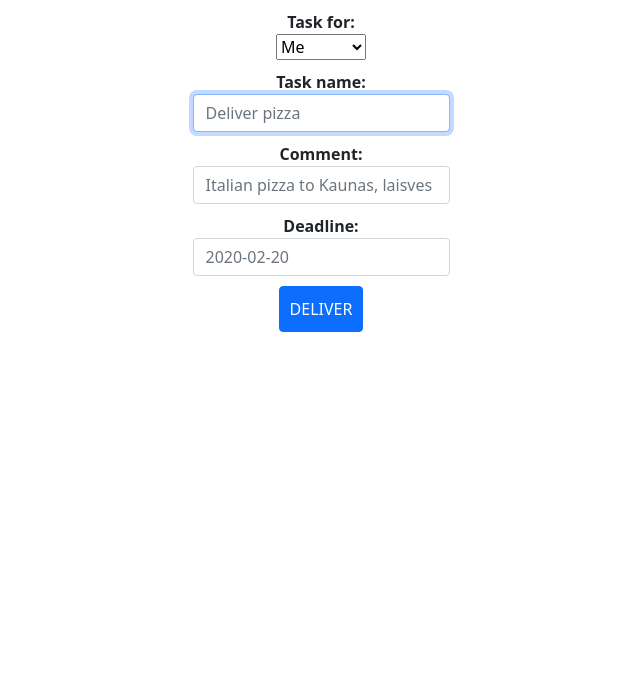
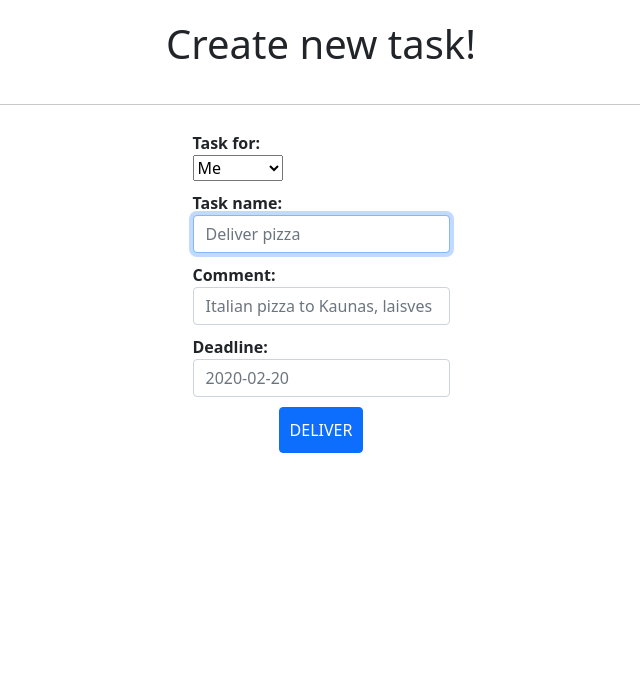
Before and after one commit to Eimantas93/TM, a Flask app: page /new_task in a window 1280 px wide. Shown: the part 56-749 px from the top of the page, without its empty margins (319-959 px from the left). Run offline with Flask 2, Linux system fonts and the light colour scheme.

Commit message:
Fixed page styling using <div>

```diff
--- a/static/styles.css
+++ b/static/styles.css
@@ -13,26 +13,23 @@ footer {
     text-align: center;
 }
 
-.form-control
-{
-    /* center form controls */
-    display: inline-block;
-    /* override Bootstrap's 100% width for form controls */
-    width: auto;
-}
-
-main
-{
-    /* center contents */
-    text-align: center;
-}
-
 label {
     font-weight: bold;
     padding-top: 10px;
 }
 
-.btn{
+.btn {
     padding: 10px;
     margin-top: 10px;
 }
+
+/* To center the button we to put it inside the div */
+.button {
+    text-align: center;
+}
+
+/* Push content to the center */
+.container-1 {
+    display: flex;
+    justify-content: center;
+}
--- a/templates/index.html
+++ b/templates/index.html
@@ -7,6 +7,7 @@ Task Manager
 {% block main %}
 <center>
     <h1 class="pageTitle">Welcome to Task Manager App!</h1>
+    <hr>
     <form action="/edit_task" method="GET">
         <table>
             <tr>Current task</tr>
--- a/templates/login.html
+++ b/templates/login.html
@@ -6,6 +6,8 @@
 
 {% block main %}
 <h1 class="pageTitle"> Log to your account. </h1>
+<hr>
+<div class="container-1">
 <form action="/login" method="post">
     <label>Username: </label>
     <div class="form-group">
@@ -15,6 +17,9 @@
     <div class="form-group">
       <input autocomplete="off" type="password" class="form-control" placeholder="Password" name="password" required>
     </div>
+    <div class="button">
     <button class="btn btn-primary" type="submit">Log In</button>
+    </div>
   </form>
+  </div>
 {% endblock %}
--- a/templates/new_task.html
+++ b/templates/new_task.html
@@ -5,7 +5,9 @@ Task Manager
 {% endblock %}
 
 {% block main %}
-<center>
+    <h1 class="pageTitle">Create new task!</h1>
+    <hr>
+    <div class="container-1">
     <form action="/new_task" method="post">
         <label>Task for: </label>
         <div class="form-group">
@@ -30,7 +32,9 @@ Task Manager
         <div class="form-group">
             <input autocomplete="off" type="text" class="form-control" placeholder="2020-02-20" name="deadline">
         </div>
+        <div class="button">
         <button class="btn btn-primary" type="submit">DELIVER</button>
+        </div>
     </form>
-</center>
+    </div>
 {% endblock %}
--- a/templates/register.html
+++ b/templates/register.html
@@ -6,6 +6,8 @@ Registration Form
 
 {% block main %}
 <h1 class="pageTitle"> Please fill registration form below. </h1>
+<hr>
+<div class="container-1">
 <form action="/register" method="post">
   <label>Username: </label>
   <div class="form-group">
@@ -26,6 +28,9 @@ Registration Form
     <input autocomplete="off" type="password" class="form-control" placeholder="Repeat your password" name="password2"
       required>
   </div>
+  <div class="button">
   <button class="btn btn-primary" type="submit">Register</button>
+  </div>
 </form>
+</div>
 {% endblock %}
```
Also changed, not shown: templates/relations.html (+6 -2 lines), data.db.
